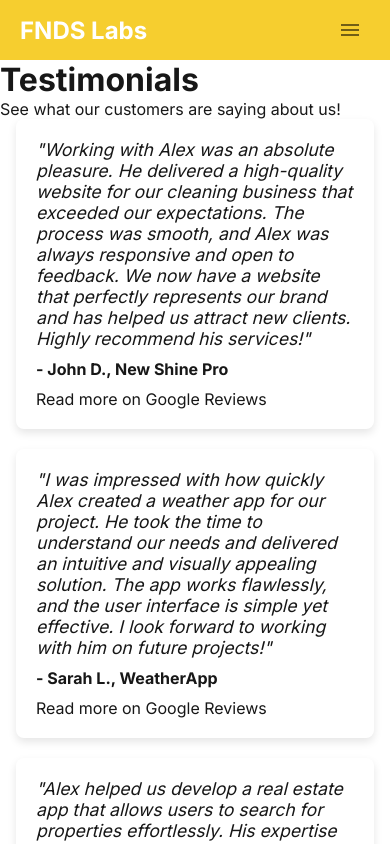
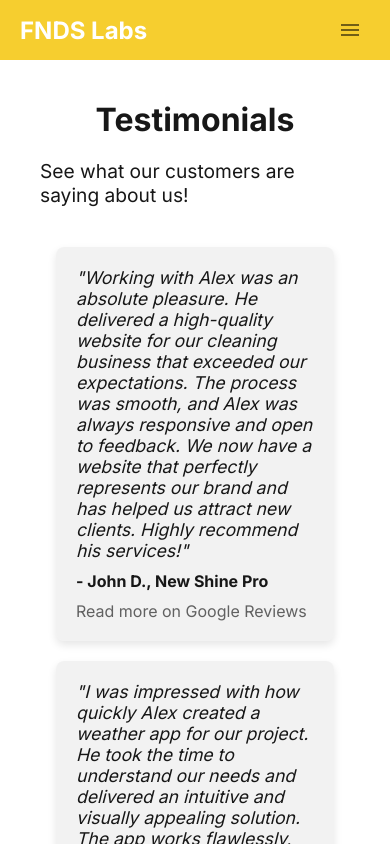
Before and after one commit to aafernands/aafernands.github.io, a Next.js app: page /testimonials in a window 390 px wide. Shown: the top 844 px of the page. Built offline with nearby package versions, Linux system fonts and the light colour scheme.

Commit message:
created about page

```diff
--- a/app/testimonials/page.js
+++ b/app/testimonials/page.js
@@ -5,7 +5,7 @@ export default function Testimonials() {
     <div className={styles.page}>
       <main className={styles.main}>
         <h1>Testimonials</h1>
-        <p>See what our customers are saying about us!</p>
+        <p className={styles.introText}>See what our customers are saying about us!</p>
         <ul className={styles.testimonialList}>
           <li className={styles.testimonialItem}>
             <blockquote>
--- /dev/null
+++ b/styles/contact.module.css
@@ -0,0 +1,51 @@
+/* Testimonials Section */
+.testimonialList {
+    list-style-type: none;
+    padding: 0;
+    margin: 0;
+    width: 100%;
+    max-width: 800px;
+  }
+
+  .testimonialItem {
+    background-color: var(--gray-alpha-100);
+    padding: 20px;
+    border-radius: 8px;
+    margin-bottom: 20px;
+    box-shadow: 0 4px 8px rgba(0, 0, 0, 0.1);
+  }
+
+  .testimonialItem blockquote {
+    font-size: 1.1rem;
+    font-style: italic;
+    color: var(--gray-rgb);
+    margin-bottom: 10px;
+  }
+
+  .testimonialItem p {
+    font-weight: bold;
+    color: var(--gray-rgb);
+  }
+
+  .reviewLink {
+    display: inline-block;
+    margin-top: 10px;
+    color: var(--button-primary-hover);
+    text-decoration: none;
+  }
+
+  .reviewLink:hover {
+    text-decoration: underline;
+  }
+
+  .introText {
+    font-size: 1.2rem;
+    margin-bottom: 20px;
+    color: var(--gray-rgb);
+  }
+
+  @media (max-width: 600px) {
+    .testimonialList {
+      padding: 0 16px;
+    }
+  }
--- a/styles/testimonials.module.css
+++ b/styles/testimonials.module.css
@@ -1,5 +1,28 @@
+.page {
+  --gray-rgb: 0, 0, 0;
+  --gray-alpha-100: rgba(var(--gray-rgb), 0.05);
+  --button-primary-hover: #616161;
 
-/* Testimonials Section */
+  display: flex;
+  flex-direction: column;
+  align-items: center;
+  justify-content: center;
+  padding: 40px;
+}
+
+.main {
+  display: flex;
+  flex-direction: column;
+  align-items: center;
+  gap: 20px;
+}
+
+.introText {
+  font-size: 1.2rem;
+  margin-bottom: 20px;
+  color: var(--gray-rgb);
+}
+
 .testimonialList {
   list-style-type: none;
   padding: 0;
```
Also changed, not shown: app/contact/page.js (+88 -4 lines). Lines whose indentation alone changed are shown as unchanged.
